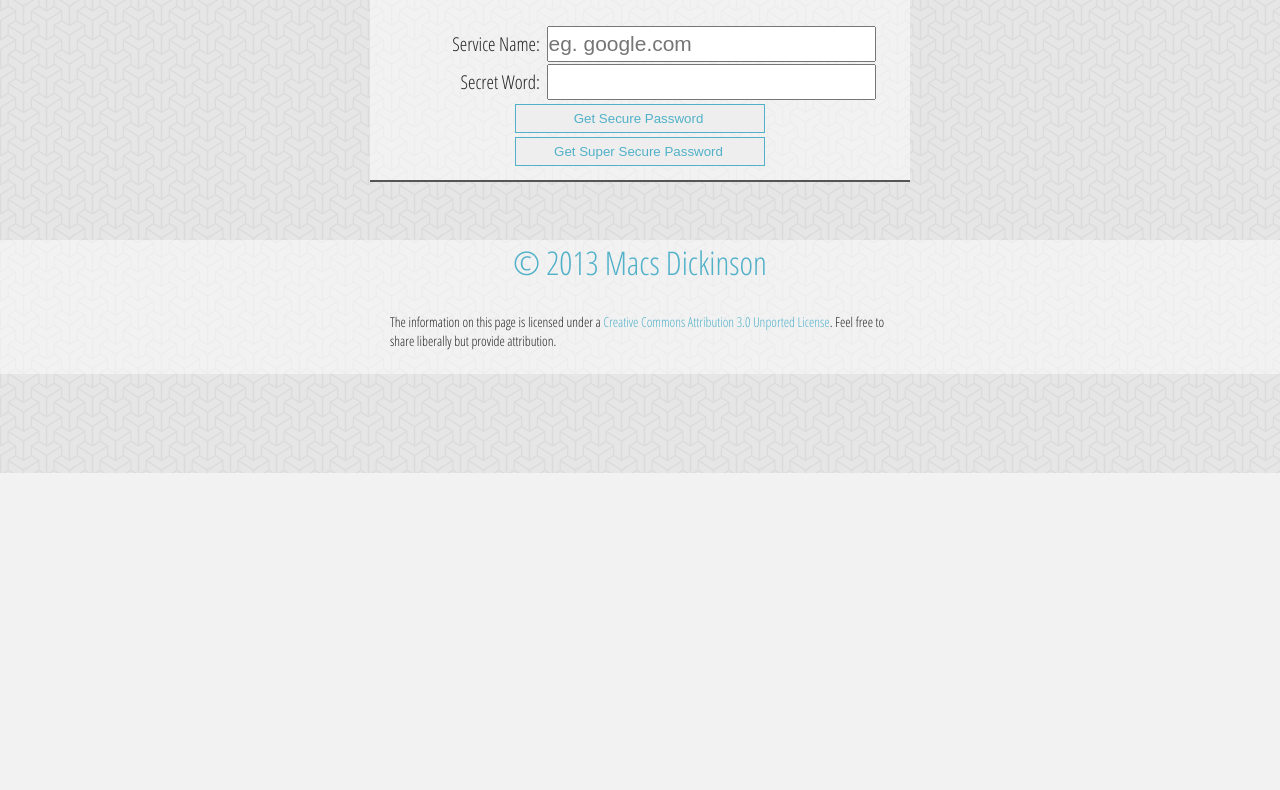
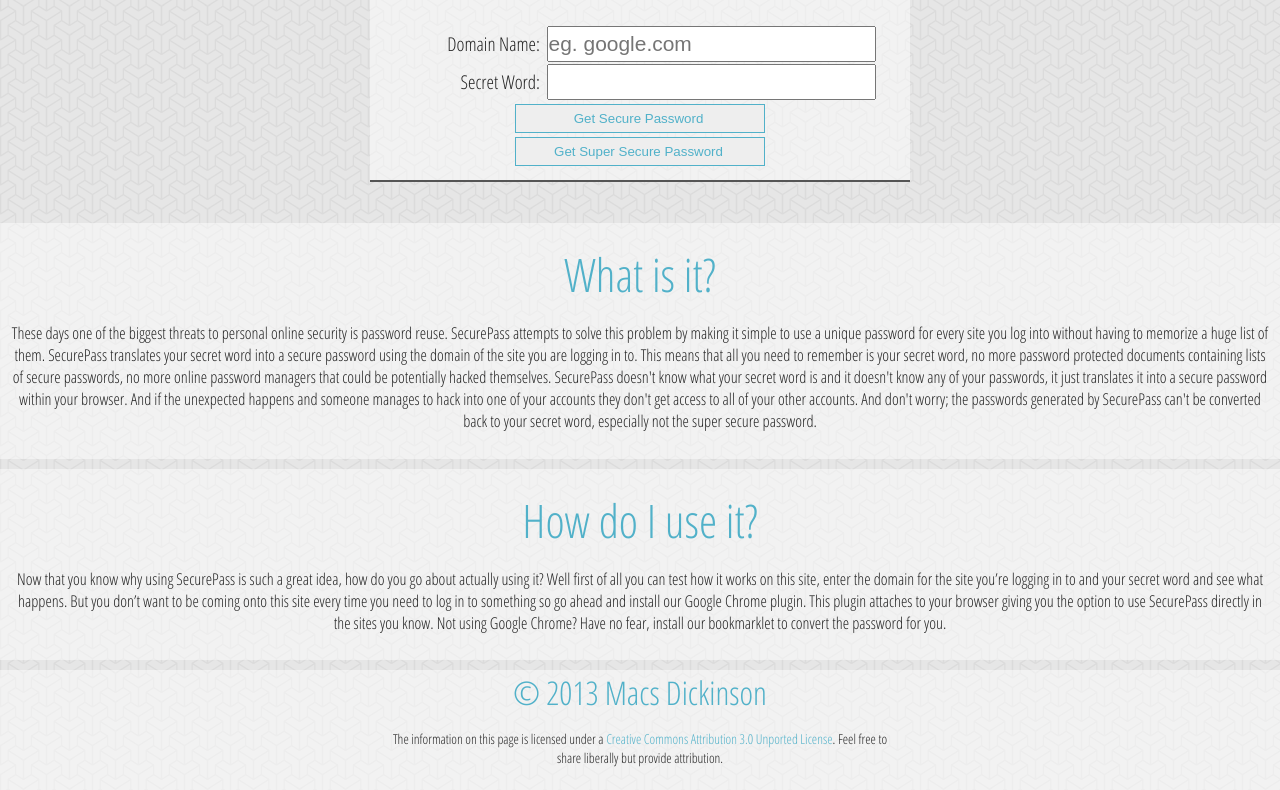
Before and after one commit to MacsDickinson/uniquify.it, an ASP.NET MVC app: page / in a window 1280 px wide. Shown: the part 327-1117 px from the top of the page. Before the commit the page ends 800 px from the top, so only its background shows below. Run offline with ASP.NET Core 8 and stand-ins for ASP.NET MVC 5, Linux system fonts and the light colour scheme; the project's own start-up code is not run, and a stand-in starts its controllers and pages; some libraries are stand-ins or nearby versions.

Commit message:
added some blurb

```diff
--- a/Website/SecurePass/Content/Site.css
+++ b/Website/SecurePass/Content/Site.css
@@ -17,25 +17,37 @@ body {
 header, footer, nav, section {
     display: block;
 }
-header, footer {
+header, footer, section {
     background-color: #ffffff;
     background-color: rgba(255,255,255,0.5);
 }
-header, .answer-container {
-    color: rgb(81, 177, 201);
+header, .answer-container, section, footer {
     font-weight: 300;
     margin: 0;
-    padding: 30px 0;
     vertical-align: bottom;
     text-align: center;
 }
+section {
+    padding: 10px;
+    margin: 10px 0;
+}
+section p {
+    font-size: 1.2em;
+}
+header, .answer-container {
+    color: rgb(81, 177, 201);
+    padding: 30px 0;
+}
 h1 {
+    color: rgb(81, 177, 201);
     font-size: 5.4em;
     font-weight: 300;
 }
 h2 {
+    color: rgb(81, 177, 201);
     font-size: 3.4em;
     font-weight: 300;
+    margin: 10px 0;
 }
 h3 {
     text-align: center;
@@ -58,7 +70,7 @@ body {
     border-top: 4px solid rgb(81, 177, 201);;
     border-bottom: 2px solid #555;
     max-width: 500px;
-    margin: 10px auto 2px;
+    margin: 10px auto;
     word-wrap: break-word;
 }
 .answer-container {
--- a/Website/SecurePass/Views/Home/Index.cshtml
+++ b/Website/SecurePass/Views/Home/Index.cshtml
@@ -18,8 +18,8 @@
                 var domain = $('#ServiceName').val();
                 var key = $('#SecretWord').val();
                 if (domain.length === 0) {
-                    $('#domain-val').text('Please enter a domain');
-                    $('#domain-val').show();
+                    $('.field-validation-error').text('Please enter a domain');
+                    $('.field-validation-error').show();
                     return;
                 }
                 if (key.length > 7) {
@@ -31,8 +31,8 @@
                     }
                     $('#securepass-result').text(result);
                 } else {
-                    $('#key-val').text('Secret word needs to be at least 8 characters');
-                    $('#key-val').show();
+                    $('.field-validation-error').text('Secret word needs to be at least 8 characters');
+                    $('.field-validation-error').show();
                     return;
                 }
                 $('.answer-container').css('opacity', 1);
@@ -44,14 +44,13 @@
 <div class="form-container">
     <h3>Get Your Secure Password:</h3>
     <div class="fm-q">
-        <label for="ServiceName">Service Name:</label>
+        <label for="ServiceName">Domain Name:</label>
         <input id="ServiceName" name="ServiceName" placeholder="eg. google.com" type="text" value="">
-        <span class="field-validation-error" id="domain-val"></span>
     </div>
     <div class="fm-q">
         <label for="SecretWord">Secret Word:</label>
         <input id="SecretWord" name="SecretWord" type="text" value="">
-        <span class="field-validation-error" id="key-val"></span>
+        <span class="field-validation-error"></span>
     </div>
     <div class="fm-actons">
         <input type="submit" id="getMemorable" value="Get Secure Password" />
--- a/Website/SecurePass/Views/Shared/_Layout.cshtml
+++ b/Website/SecurePass/Views/Shared/_Layout.cshtml
@@ -17,6 +17,40 @@
             <h1>SecurePass</h1>
         </header>
         @RenderBody()
+        <section>
+            <h2>What is it?</h2>
+            <p>
+                These days one of the biggest threats to personal online security is
+                password reuse. SecurePass attempts to solve this problem by making it
+                simple to use a unique password for every site you log into without
+                having to memorize a huge list of them. SecurePass translates your
+                secret word into a secure password using the domain of the site you
+                are logging in to. This means that all you need to remember is your
+                secret word, no more password protected documents containing lists of
+                secure passwords, no more online password managers that could be
+                potentially hacked themselves. SecurePass doesn't know what your
+                secret word is and it doesn't know any of your passwords, it just
+                translates it into a secure password within your browser. And if the
+                unexpected happens and someone manages to hack into one of your accounts
+                they don't get access to all of your other accounts. And don't worry;
+                the passwords generated by SecurePass can't be converted back to your
+                secret word, especially not the super secure password.
+            </p>
+        </section>
+        <section>
+            <h2>How do I use it?</h2>
+            <p>
+                Now that you know why using SecurePass is such a great idea, how do
+                you go about actually using it? Well first of all you can test how it
+                works on this site, enter the domain for the site you’re logging in
+                to and your secret word and see what happens. But you don’t want to
+                be coming onto this site every time you need to log in to something
+                so go ahead and install our Google Chrome plugin. This plugin attaches
+                to your browser giving you the option to use SecurePass directly in
+                the sites you know. Not using Google Chrome? Have no fear, install our
+                bookmarklet to convert the password for you.
+            </p>
+        </section>
         <footer>
 		    <div id="footer-copyright" class="footer-column">
 		        <h2><a href="http://www.macsentom.co.uk/" title="Macs Dickinson">&copy; @DateTime.Now.Year Macs Dickinson</a></h2>
```
